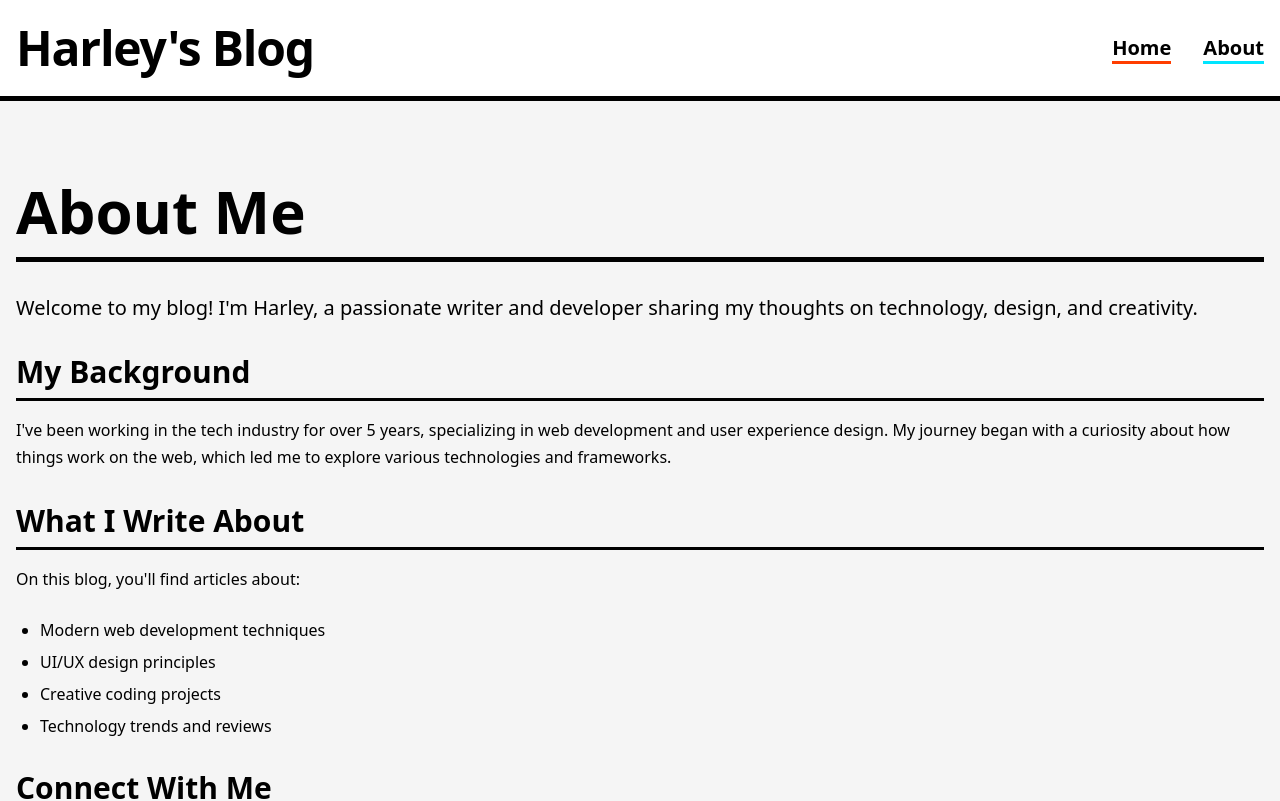
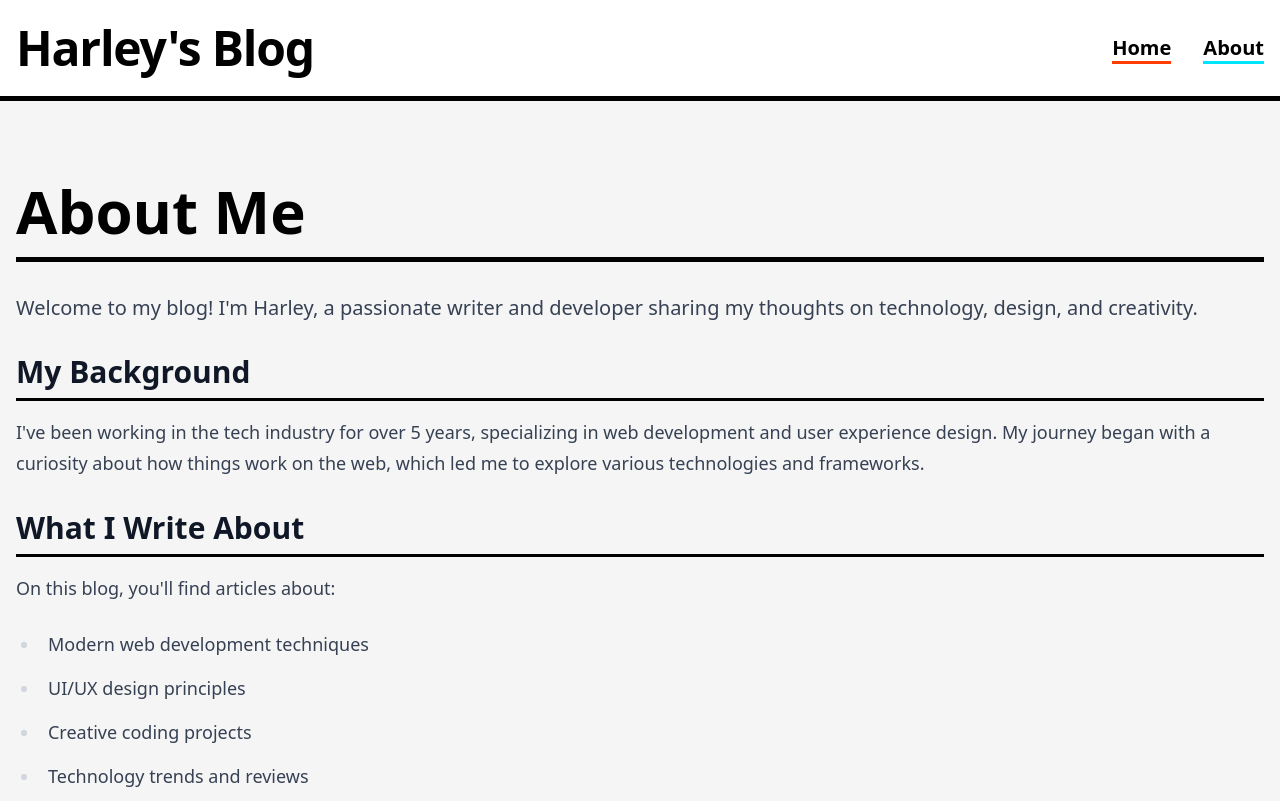
Before and after one commit to weebNeedWeed/blog, a React (Vite) app: page /blog/about in a window 1280 px wide. Shown: the top 801 px of the page. Built offline with nearby package versions, Linux system fonts and the light colour scheme.

Commit message:
feat: add Tailwind CSS typography plugin and enhance table of contents styling

```diff
--- a/package.json
+++ b/package.json
@@ -11,6 +11,7 @@
     "preview": "vite preview"
   },
   "dependencies": {
+    "@tailwindcss/typography": "^0.5.16",
     "@tailwindcss/vite": "^4.0.15",
     "react": "^19.0.0",
     "react-dom": "^19.0.0",
--- a/public/posts-in-html/how-i-do-vide-coding-my-blog.html
+++ b/public/posts-in-html/how-i-do-vide-coding-my-blog.html
@@ -1,21 +1,64 @@
 <div class="table-of-contents">
   <h2>Table of Contents</h2>
   <ul>
-    <li><a href="#hello">Introduction</a></li>
-    <li><a href="">Setting Up My Environment</a></li>
-    <li><a href="#workflow">My Video Coding Workflow</a></li>
-    <li><a href="#tools">Tools I Use</a>
+    <li><a href="#introduction">Introduction</a></li>
+    <li><a href="#setup">Setting Up Environment</a>
       <ul>
-        <li><a href="#recording">Recording Software</a></li>
-        <li><a href="#editing">Editing Process</a></li>
+        <li><a href="#setup-create-account">Creating An AI Account</a></li>
+        <li><a href="#setup-install-trae">Installing Trae</a></li>
+        <li><a href="#setup-create-project-vite">Prepare A Project With Vite</a></li>
       </ul>
     </li>
-    <li><a href="#challenges">Challenges and Solutions</a></li>
-    <li><a href="#tips">Tips for Better Coding Videos</a></li>
+    <li><a href="#vibecoding">VibeCoding the Blog</a>
+      <ul>
+        <li><a href="#vibecoding-preparing-prompts">Preparing Prompts with Claude</a></li>
+        <li><a href="#vibecoding-builder-mode">Using Trae's Builder Mode</a></li>
+        <li><a href="#vibecoding-testing">Testing the Application</a></li>
+        <li><a href="#vibecoding-prepare-deployment">Preparing for Deployment (GitHub Pages)</a></li>
+        <li><a href="#vibecoding-deploying">Deploying</a></li>
+      </ul>
+    </li>
     <li><a href="#conclusion">Conclusion</a></li>
   </ul>
 </div>
 
-ddd
+<h2 id="introduction">Introduction</h2>
 
-<h3 id="hello"></h3>
+<p>Hello there! I'm Harley. I am a new AWS Community Builder since March 2025, and I just started my blog a few days
+  ago. I'm mainly
+  writing content about AWS, especially their Serverless Services. However, because this is first post in my blog
+  (except
+  for the <a href="/blog/post/welcome">Welcome</a> post), I want to write about how I made my blog by doing Vibe Coding
+  with AI. It just cost me approximately 30 minutes to build and deploy the whole blog, and I was suprised a lot by the
+  coding ability and the productivity of the AI model.</p>
+
+<p>So, firstly, let's make the definitions clear. <strong>What is Vide Coding?</strong> An OpenAI cofounder,
+  <strong>Andrej Karpathy</strong>, has coined a new phrase that is about using AI to build the whole application, all
+  by AI itself. During the process
+</p>
+
+<!-- -------------------------------setup------------------------------- -->
+<h2 id="setup">Setting Up Environment</h2>
+
+<h3 id="setup-create-account">Creating An AI Account</h3>
+
+<h3 id="setup-install-trae">Installing Trae</h3>
+
+<h3 id="setup-create-project-vite">Prepare A Project With Vite</h3>
+<!-- -------------------------------end-setup-------------------------- -->
+
+<!-- -------------------------------vibecoding------------------------------- -->
+<h2 id="vibecoding">VibeCoding the Blog</h2>
+
+<h3 id="vibecoding-preparing-prompts">Preparing Prompts with Claude</h3>
+
+<h3 id="vibecoding-builder-mode">Using Trae's Builder Mode</h3>
+
+<h3 id="vibecoding-testing">Testing the Application</h3>
+
+<h3 id="vibecoding-prepare-deployment">Preparing for Deployment (GitHub Pages)</h3>
+
+<h3 id="vibecoding-deploying">Deploying</h3>
+<!-- -------------------------------end-vibecoding-------------------------- -->
+
+<h2 id="conclusion">Conclusion</h2>
--- a/src/main.css
+++ b/src/main.css
@@ -1,4 +1,5 @@
 @import "tailwindcss";
+@plugin "@tailwindcss/typography";
 
 @theme {
   --color-primary: #FF3D00;
@@ -30,6 +31,63 @@
     font-family: "Courier New", Courier, monospace;
   }
 
+  /* Table of Contents Styling */
+  .table-of-contents {
+    background-color: var(--color-brutalism-bg);
+    border: 4px solid #000;
+    padding: 1.5rem;
+    margin: 2rem 0;
+    position: relative;
+    box-shadow: 8px 8px 0px #000;
+  }
+
+  .table-of-contents h3 {
+    font-family: system-ui, -apple-system, BlinkMacSystemFont, "Segoe UI", Roboto, sans-serif;
+    font-weight: 700;
+    font-size: 1.5rem;
+    margin-top: 0;
+    margin-bottom: 1rem;
+    text-transform: uppercase;
+    border-bottom: 3px solid var(--color-primary);
+    display: inline-block;
+  }
+
+  .table-of-contents ul {
+    padding-left: 1.25rem;
+    list-style-type: none;
+  }
+
+  .table-of-contents ul ul {
+    margin-top: 0.5rem;
+    margin-bottom: 0.5rem;
+  }
+
+  .table-of-contents li {
+    margin-bottom: 0.75rem;
+    position: relative;
+  }
+
+  .table-of-contents li::before {
+    content: "→";
+    position: absolute;
+    left: -1.25rem;
+    color: var(--color-primary);
+    font-weight: bold;
+  }
+
+  .table-of-contents a {
+    color: #000;
+    text-decoration: none;
+    border-bottom: 2px solid var(--color-secondary);
+    transition: background-color 0.2s;
+    padding: 0.1rem 0.3rem;
+  }
+
+  .table-of-contents a:hover {
+    background-color: var(--color-secondary);
+    color: #000;
+  }
+
   /* Add prose styling for article content */
   .prose h2 {
     font-family: system-ui, -apple-system, BlinkMacSystemFont, "Segoe UI", Roboto, sans-serif;
@@ -39,6 +97,16 @@
     margin-bottom: 1rem;
     border-bottom: 3px solid #000;
     padding-bottom: 0.5rem;
+  }
+
+  .prose h3 {
+    font-family: system-ui, -apple-system, BlinkMacSystemFont, "Segoe UI", Roboto, sans-serif;
+    font-weight: 700;
+    font-size: 1.4rem;
+    margin-top: 1.5rem;
+    margin-bottom: 0.75rem;
+    border-left: 3px solid var(--color-secondary);
+    padding-left: 0.75rem;
   }
 
   .prose p {
```
Also changed, not shown: 1 other file (tests, documents, lock files or other folders).
